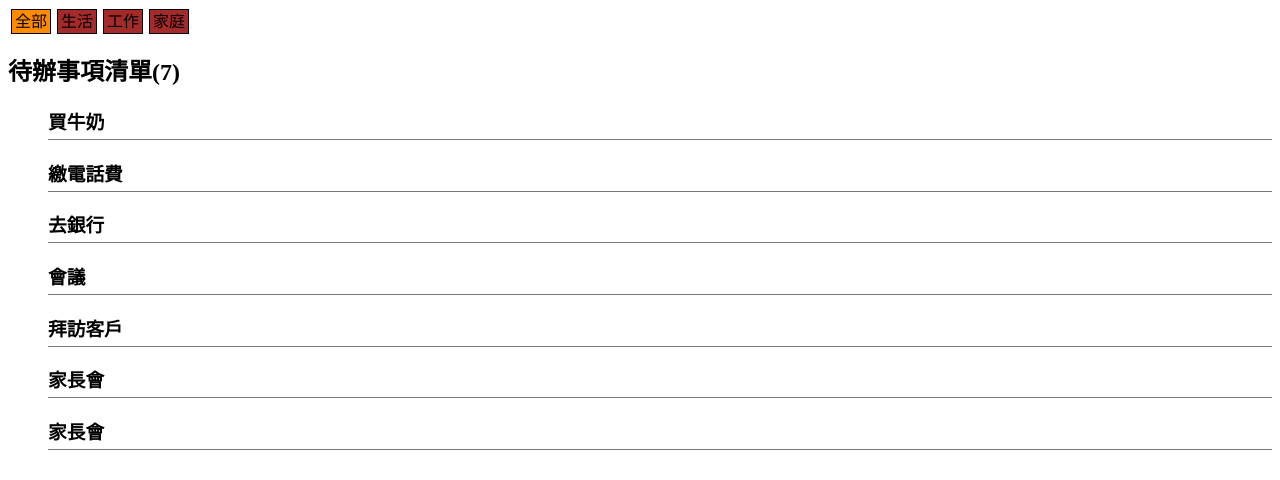
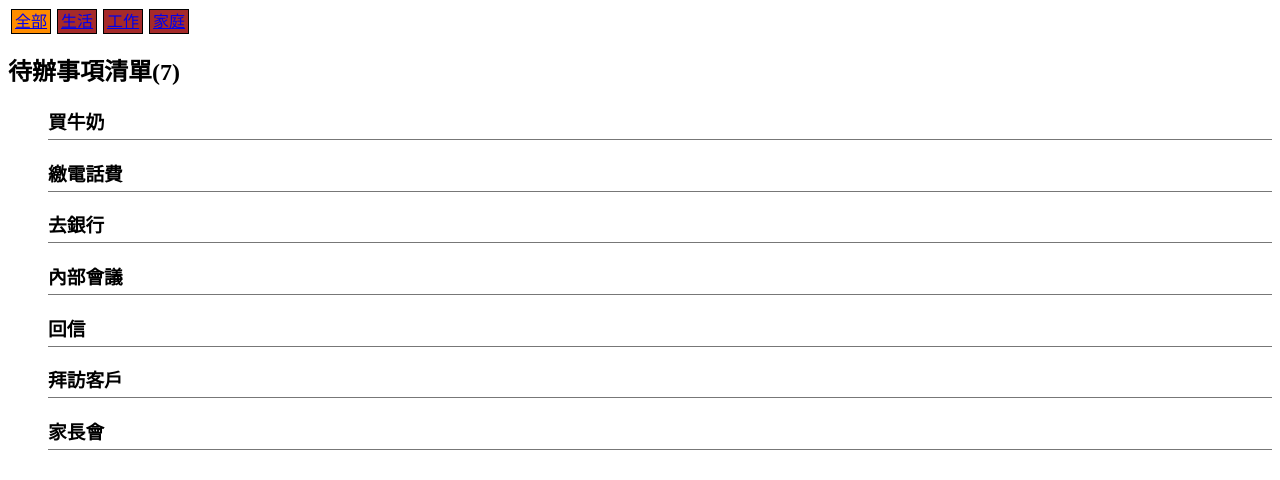
Before and after one commit to XXuain/Learn-react-app, a React (Create React App) app: page / in a window 1280 px wide. Shown: the top 480 px of the page. Built offline with nearby package versions, Linux system fonts and the light colour scheme.

Commit message:
add route

```diff
--- a/src/App.js
+++ b/src/App.js
@@ -1,88 +1,125 @@
 import React, { Component } from 'react';
+
+import {
+  BrowserRouter as Router,
+  Route,
+  Link
+} from 'react-router-dom'
 
 import AllGroupsTabContent from './components/AllGroupsTabContent';
 import GroupTabContent from './components/GroupTabContent';
 import GroupSwitch from './components/GroupSwitch';
 
 class App extends Component {
+
   constructor() {
     super();
-    // 代辦事項清單
-    let list = [
-      { text: '買牛奶', groupId: 'living' },
-      { text: '繳電話費', groupId: 'living'},
-      { text: '去銀行', groupId: 'living'},
-      { text: '會議', groupId: 'work'},
-      { text: '拜訪客戶', groupId: 'work'},
-      { text: '家長會', groupId: 'family'},
-      { text: '家長會', groupId: 'family'},
+    // 待辦事項清單
+    let todos = [
+      { text: '買牛奶', groupid: 'living' },
+      { text: '繳電話費', groupid: 'living' },
+      { text: '去銀行', groupid: 'living' },
+      { text: '內部會議', groupid: 'work' },
+      { text: '回信', groupid: 'work' },
+      { text: '拜訪客戶', groupid: 'work' },
+      { text: '家長會', groupid: 'family' },
     ];
-    // 代辦事項清單
-    const groups = [
+    // 待辦事項分類
+    let groups = [
       { name: '全部', id: undefined },
       { name: '生活', id: 'living' },
       { name: '工作', id: 'work' },
-      { name: '家庭', id: 'family' },
+      { name: '家庭', id: 'family' }
     ];
+
     this.state = {
-      todos: list,
-      groups,
-      activeGroupId: undefined, // 目前選取的分類
+      todos: todos,
+      groups: groups,
+      // 目前選取中的分類
+      activeGroupId: undefined,
     }
   }
-  createTodo(newtodotext, groupId) {
-    const newTodo = {
+
+  createTodo(newtodotext, groupid) {
+
+    const newtodo = {
       text: newtodotext,
-      groupId: groupId || this.state.activeGroupId
+      groupid: groupid || this.state.activeGroupId
     }
+
     this.setState({
-      todos: [...this.state.todos, newTodo]
+      todos: [...this.state.todos, newtodo]
     })
   }
+
   removeTodo(removingtodo) {
-    const newTodos = this.state.todos.filter((todo, index)=> {
-      return !(todo.groupId == removingtodo.groupId &&
+    const newtodos = this.state.todos.filter((todo, index) => {
+      return !(todo.groupid == removingtodo.groupid &&
         removingtodo.text === todo.text)
     });
     this.setState({
-      todos: newTodos
-    })
-  }
-  switchGroup(groupId) {
-    this.setState({
-      activeGroupId: groupId
+      todos: newtodos
     })
   }
 
+  switchGroup(groupid) {
+    this.setState({
+      activeGroupId: groupid
+    })
+  }
+
+
   render() {
-    const todos = this.state.activeGroupId ? this.state.todos.filter((todo, index) => {
-      return todo.groupid === this.state.activeGroupId;
-    }) : this.state.todos;
-
-    // 若有選取分類渠組，則顯示群組分類元件，若沒有選取，則顯示全部待辦事項分類
-    const tabContent = this.state.activeGroupId ?
-      (<GroupTabContent
-        todos={todos}
-        createTodo={(newtodo, groupid) => this.createTodo(newtodo, groupid)}
-        removeTodo={(todo) => this.removeTodo(todo)}
-      />)
-      :
-      (<AllGroupsTabContent
-        todos={todos}
-        removeTodo={(todo) => this.removeTodo(todo)}
-      />);
 
     return (
-      <div>
-        <GroupSwitch
-          groups={this.state.groups}
-          activeGroupId={this.state.activeGroupId}
-          switchGroup={(groupId) => this.switchGroup(groupId)}
-        />
+      <Router>
         <div>
-          {tabContent}
+          <Route exact path="/"
+            render={() => {
+              return (
+                <div>
+                  <GroupSwitch
+                    groups={this.state.groups}
+                    activeGroupId={undefined}
+                    switchGroup={(groupid) => this.switchGroup(groupid)}
+                  />
+                  <AllGroupsTabContent
+                    todos={this.state.todos}
+                    removeTodo={(todo) => this.removeTodo(todo)}
+                  />
+                </div>
+              );
+
+            }}
+          />
+
+
+          <Route exact path="/group/:id"
+            render={({ match }) => {
+              const todos = this.state.todos.filter((todo, index) => {
+                return todo.groupid === match.params.id;
+              })
+              return (
+                <div>
+                  <GroupSwitch
+                    groups={this.state.groups}
+                    activeGroupId={match.params.id}
+                    switchGroup={(groupid) => this.switchGroup(groupid)}
+                  />
+                  <GroupTabContent
+                    todos={todos}
+                    createTodo={(newtodo, groupid) => this.createTodo(newtodo, groupid)}
+                    removeTodo={(todo) => this.removeTodo(todo)}
+                  />
+                </div>
+              );
+
+            }}
+          />
+
         </div>
-      </div>
+
+      </Router>
     );
   }
 }
--- a/src/components/GroupSwitch.js
+++ b/src/components/GroupSwitch.js
@@ -1,11 +1,14 @@
 import React, { Component } from 'react';
 import { Clickable } from './StyledComponents'
 import styled from 'styled-components';
+import {
+  Link
+} from 'react-router-dom'
 
 // 群組分類按鈕，繼承自Clickable，並依據是否為目前選取群組改變背景色
 const GroupButton = Clickable.extend`
     border: 1px solid black;
-    background-color: ${props => props.active?'darkorange':'brown'};
+    background-color: ${props => props.active ? 'darkorange' : 'brown'};
     margin: 3px;
     padding: 3px;
 `;
@@ -17,13 +20,17 @@ class GroupSwitch extends Component {
     // 繪製所有群組按鈕
     const groupNode = this.props.groups.map((group, index) => {
       return (
+        <Link key={index} to={group.id ? '/group/' + group.id : '/'}>
           <GroupButton
             key={index}
             onClick={(e) => this.props.switchGroup(group.id)}
             active={this.props.activeGroupId === group.id}
           >
+
             {group.name}
+
           </GroupButton>
+        </Link>
       );
     });
     return <div> {groupNode} </div>
```
Lines whose indentation alone changed are shown as unchanged.
